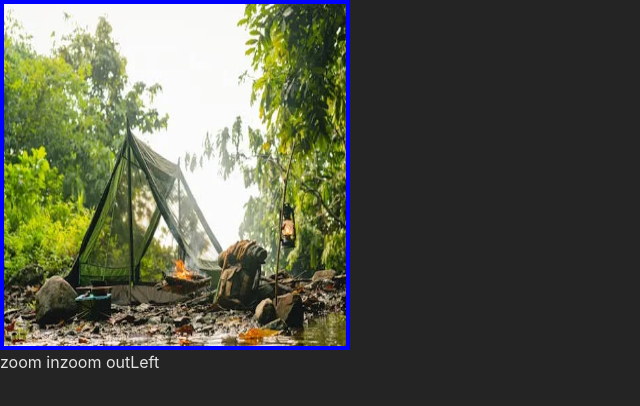
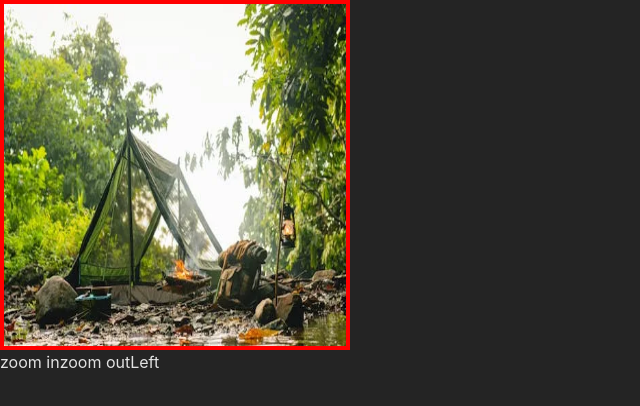
Before and after one commit to Samadhanshelke/Image-pinching, a React (Vite) app: page / in a window 1280 px wide. Shown: the top 406 px of the page, without its empty margins (0-640 px from the left). Built offline with nearby package versions, Linux system fonts and the light colour scheme.

Commit message:
testing 52

```diff
--- a/src/ZoomableImage.jsx
+++ b/src/ZoomableImage.jsx
@@ -51,7 +51,7 @@ const ZoomableImage = ({ src }) => {
 
         const maxLeft = containerRect.width - imgRect.width;
         const maxTop = containerRect.height - imgRect.height;
-         console.log(containerRect.width,imgRect.width)
+
         newX = Math.min(0, Math.max(newX, maxLeft));
         newY = Math.min(0, Math.max(newY, maxTop));
 
@@ -61,13 +61,21 @@ const ZoomableImage = ({ src }) => {
   };
 
   useEffect(()=>{
-    if(zoom < 1){
-  console.log('zoom',zoom)
-  setPosition(
-    { x: 0, y: 0 }
-  )
-  setZoom(1)
-}
+    const container = containerRef.current;
+    const img = imgRef.current;
+    const containerRect = container.getBoundingClientRect();
+    const imgRect = img.getBoundingClientRect();
+
+    if(imgRect.width < containerRect.width-10){
+      setPosition(
+        { x: 0, y: 0 }
+      )
+      setZoom(1)
+    }
+    console.log(containerRect.width,imgRect.width)
+    // if(zoom < 1){
+    //   setZoom(1)
+    // }
   },[zoom,position])
 
   const handleTouchEnd = () => {
@@ -90,7 +98,7 @@ const ZoomableImage = ({ src }) => {
     display:'flex',
     justifyContent:"center",
     alignItems:"center",
-    border:'4px solid blue'
+    border:'4px solid red'
   };
 
   const imgStyle = {
```
